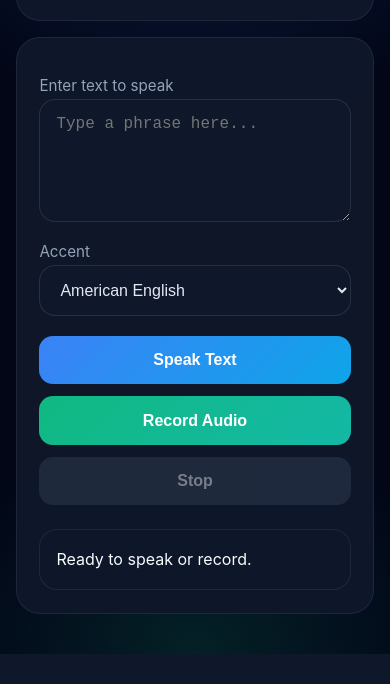
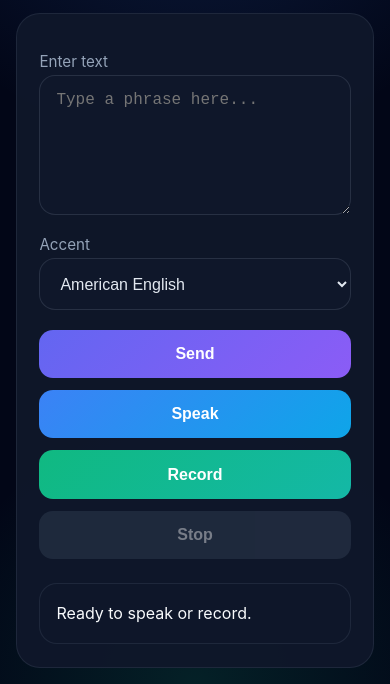
Before and after one commit to biligunb/voice-mobile, a website built with Vite: page index.html in a window 390 px wide. Shown: the part 190-874 px from the top of the page. Before the commit the page ends 844 px from the top, so only its background shows below. Built offline with nearby package versions, Linux system fonts and the light colour scheme.

Commit message:
Add text editor and send button to mobile UI

```diff
--- a/src/main.js
+++ b/src/main.js
@@ -10,8 +10,8 @@
   </header>
 
   <main class="card">
-    <label for="text-input">Enter text to speak</label>
-    <textarea id="text-input" rows="5" placeholder="Type a phrase here..."></textarea>
+    <label for="editor">Enter text</label>
+    <textarea id="editor" rows="6" placeholder="Type a phrase here..."></textarea>
 
     <label for="accent-select">Accent</label>
     <select id="accent-select">
@@ -22,8 +22,9 @@
     </select>
 
     <div class="button-row">
-      <button id="speak-btn">Speak Text</button>
-      <button id="record-btn" type="button">Record Audio</button>
+      <button id="send-btn" type="button">Send</button>
+      <button id="speak-btn" type="button">Speak</button>
+      <button id="record-btn" type="button">Record</button>
       <button id="stop-btn" type="button" disabled>Stop</button>
     </div>
 
@@ -34,8 +35,9 @@
   </main>
 `;
 
-const textInput = document.getElementById('text-input');
+const editor = document.getElementById('editor');
 const accentSelect = document.getElementById('accent-select');
+const sendBtn = document.getElementById('send-btn');
 const speakBtn = document.getElementById('speak-btn');
 const recordBtn = document.getElementById('record-btn');
 const stopBtn = document.getElementById('stop-btn');
@@ -79,7 +81,18 @@
   speechSynthesis.speak(utterance);
 }
 
-speakBtn.addEventListener('click', () => speakText(textInput.value.trim()));
+sendBtn.addEventListener('click', () => {
+  const text = editor.value.trim();
+  if (!text) {
+    setStatus('Enter text before sending.');
+    return;
+  }
+
+  setStatus('Text submitted successfully.');
+  console.log('Text submitted:', text);
+});
+
+speakBtn.addEventListener('click', () => speakText(editor.value.trim()));
 
 let recognition;
 let isRecording = false;
--- a/src/styles.css
+++ b/src/styles.css
@@ -85,6 +85,11 @@
   cursor: not-allowed;
 }
 
+#send-btn {
+  background: linear-gradient(135deg, #6366f1, #8b5cf6);
+  color: white;
+}
+
 #speak-btn {
   background: linear-gradient(135deg, #3b82f6, #0ea5e9);
   color: white;
@@ -103,7 +108,7 @@
 .button-row {
   display: grid;
   gap: 0.75rem;
-  grid-template-columns: repeat(3, minmax(0, 1fr));
+  grid-template-columns: repeat(4, minmax(0, 1fr));
   margin-top: 1.25rem;
 }
 
```
